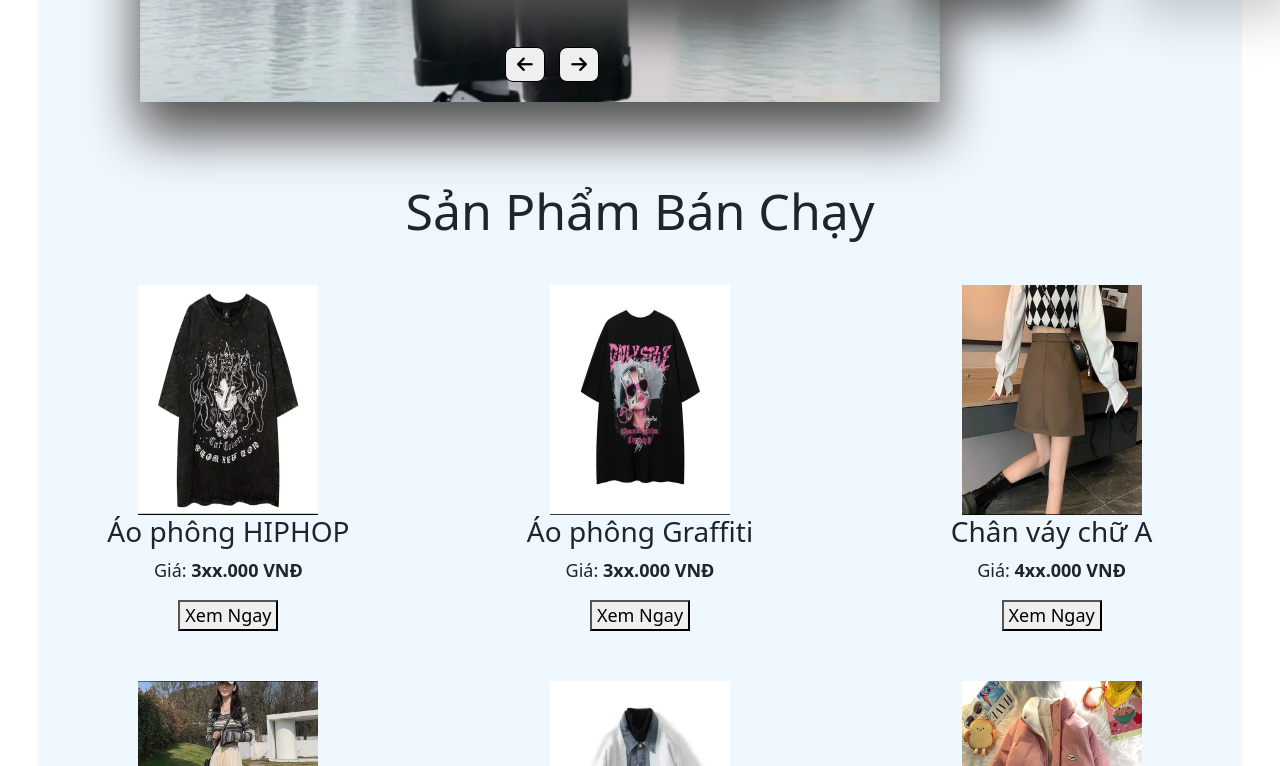
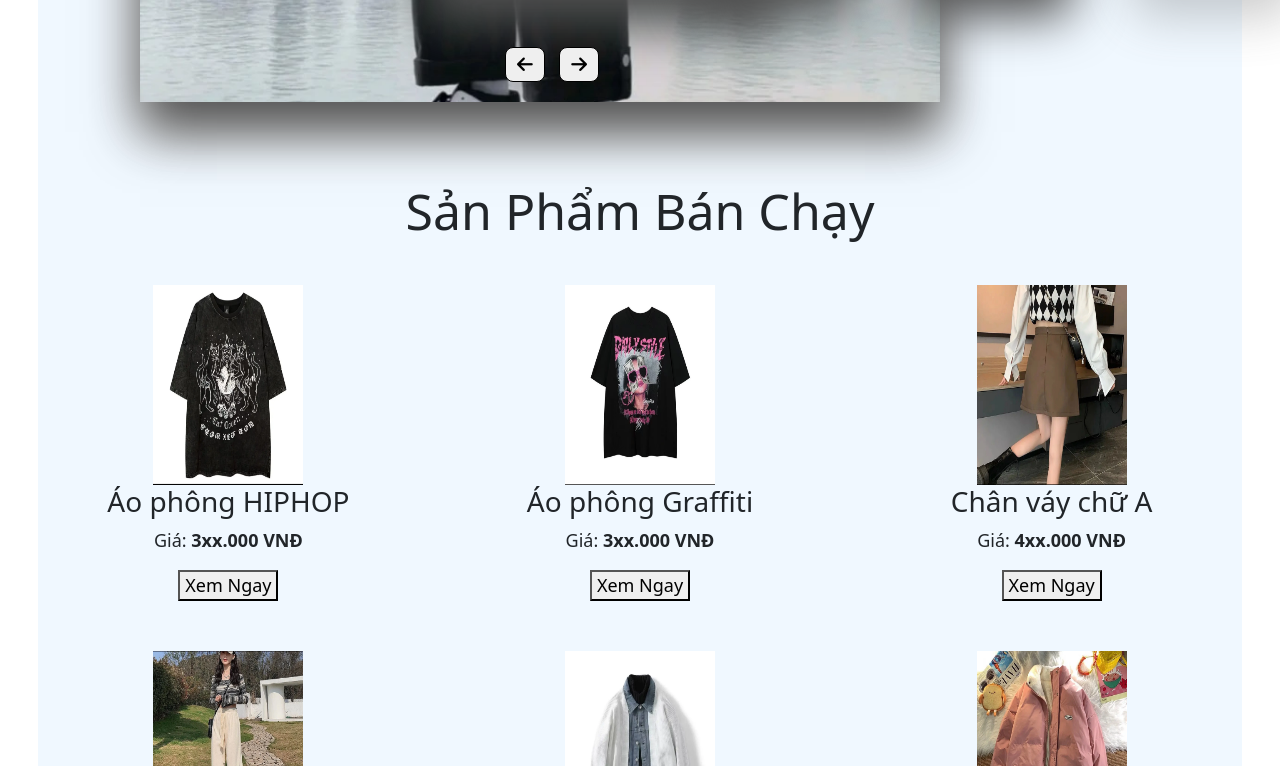
Before and after one commit to Linhbonsochin/test, a plain HTML site: page index.html in a window 1280 px wide. Shown: the part 534-1300 px from the top of the page. Drawn offline with nearby package versions, Linux system fonts and the light colour scheme.

Commit message:
Update index.html

```diff
--- a/index.html
+++ b/index.html
@@ -213,8 +213,8 @@
         font-size: 18px;
     }
     #anh{
-        width:180px;
-        height: 230px;
+        width:150px;
+        height: 200px;
     }
     button{
         width: 100px;
```
